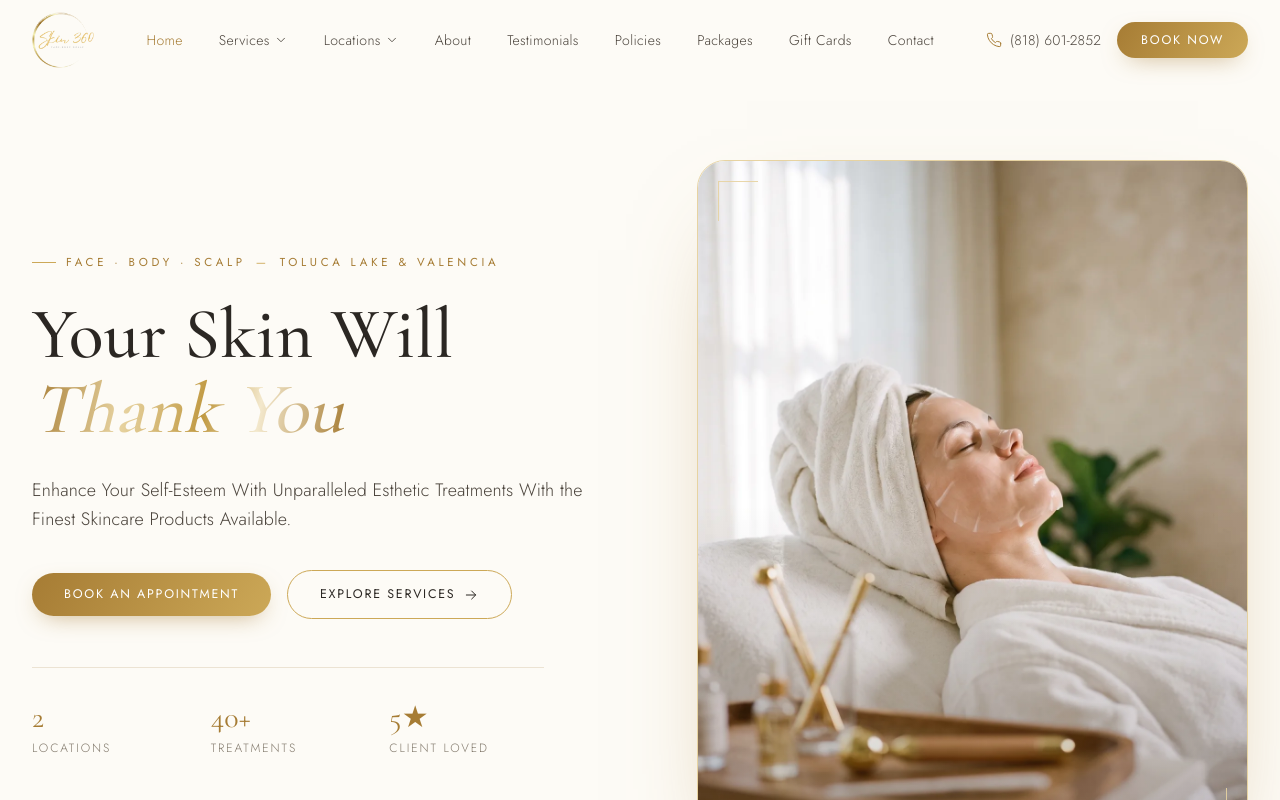
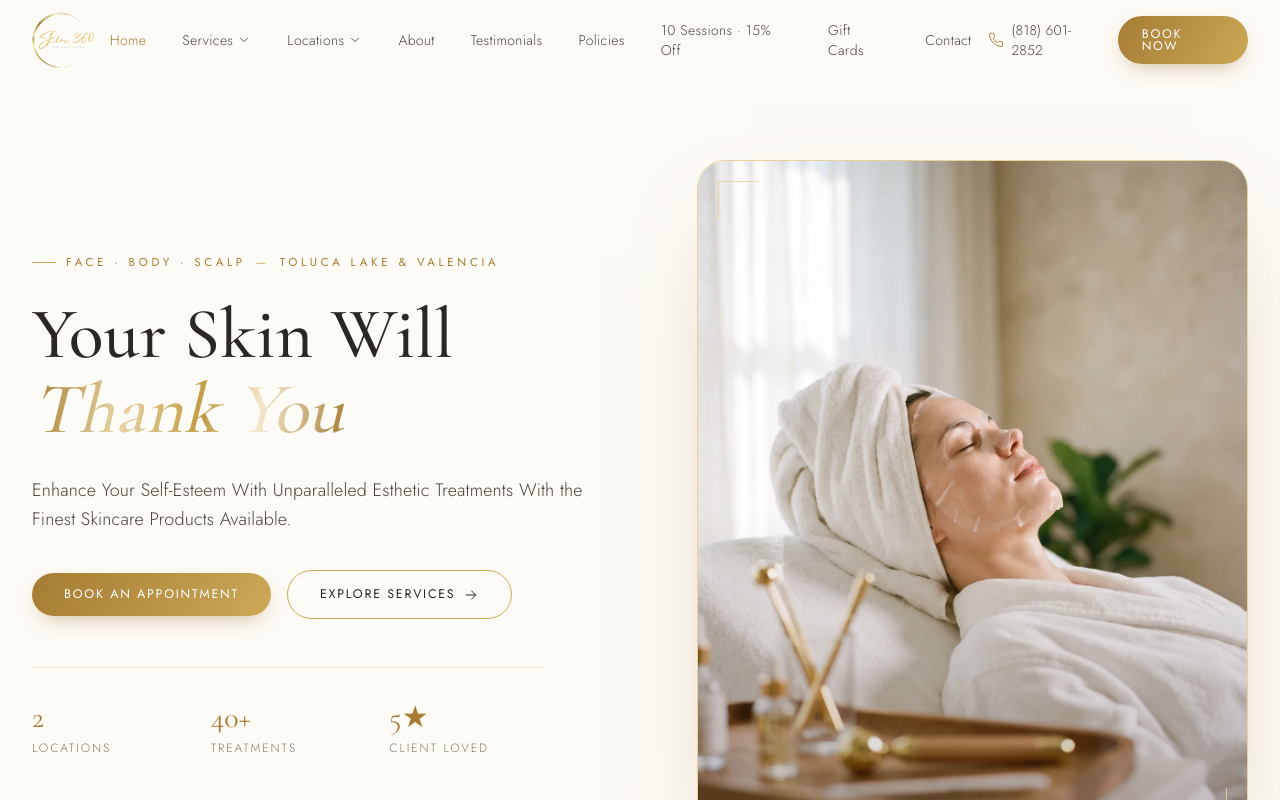
Before and after one commit to mdntsys/skin360facebodyscalp-website, a Next.js app: page / in a window 1280 px wide. Shown: the top 800 px of the page. Built offline with nearby package versions, Linux system fonts and the light colour scheme.

Commit message:
Rename Packages in the menu to 10 Sessions 15% Off so it is obvious

```diff
--- a/src/components/Footer.tsx
+++ b/src/components/Footer.tsx
@@ -54,7 +54,7 @@ export function Footer() {
               <li><Link href="/about" className="transition-colors hover:text-gold-600">About Us</Link></li>
               <li><Link href="/testimonials" className="transition-colors hover:text-gold-600">Testimonials</Link></li>
               <li><Link href="/policies" className="transition-colors hover:text-gold-600">Policies</Link></li>
-              <li><Link href="/packages" className="transition-colors hover:text-gold-600">Packages</Link></li>
+              <li><Link href="/packages" className="transition-colors hover:text-gold-600">10 Sessions · 15% Off</Link></li>
               <li><Link href="/gift-cards" className="transition-colors hover:text-gold-600">Gift Cards</Link></li>
               <li><Link href="/contact" className="transition-colors hover:text-gold-600">Contact</Link></li>
             </ul>
--- a/src/data/site.ts
+++ b/src/data/site.ts
@@ -135,7 +135,7 @@ export const NAV_LINKS = [
   { label: "About", href: "/about" },
   { label: "Testimonials", href: "/testimonials" },
   { label: "Policies", href: "/policies" },
-  { label: "Packages", href: "/packages" },
+  { label: "10 Sessions · 15% Off", href: "/packages" },
   { label: "Gift Cards", href: "/gift-cards" },
   { label: "Contact", href: "/contact" },
 ] as const;
```
